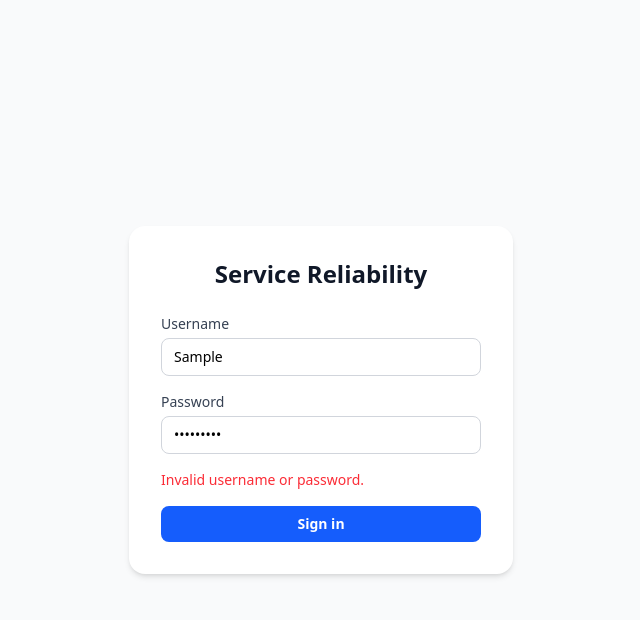
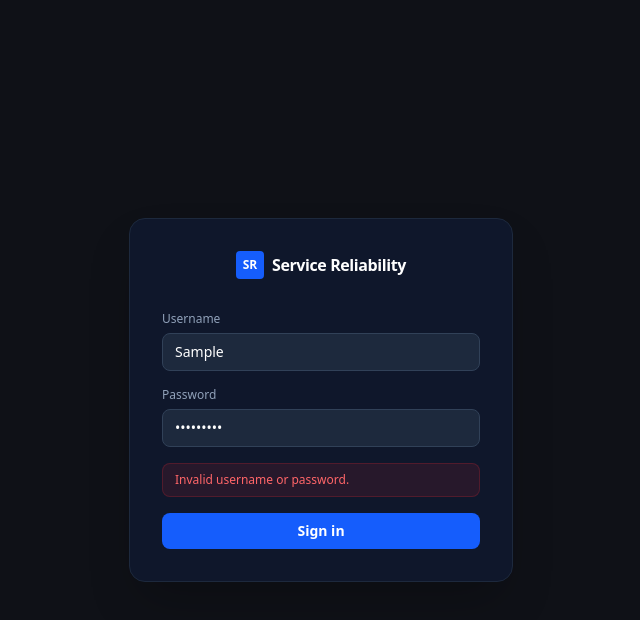
Before and after one commit to spacebran/service-reliability-app, a React (Vite) app in the folder frontend/: page /login in a window 1280 px wide. Both pictures are taken after typing "Sample", "Sample123" into the empty fields and a click on the button "Sign in". Shown: the top 620 px of the page, without its empty margins (319-959 px from the left). Built offline with nearby package versions, Linux system fonts and the light colour scheme; no server answers.

Commit message:
#3 Darkmoded the login too

```diff
--- a/frontend/src/components/LoginPage.tsx
+++ b/frontend/src/components/LoginPage.tsx
@@ -25,14 +25,21 @@ export default function LoginPage() {
   };
 
   return (
-    <div className="flex items-center justify-center min-h-screen bg-gray-50">
-      <div className="bg-white rounded-2xl shadow-md p-8 w-full max-w-sm">
-        <h1 className="text-2xl font-bold text-gray-900 mb-6 text-center">
-          Service Reliability
-        </h1>
+    <div className="flex items-center justify-center min-h-screen bg-[#0f1117]">
+      <div className="bg-slate-900 border border-slate-800 rounded-2xl shadow-2xl p-8 w-full max-w-sm">
+        {/* Logo + title */}
+        <div className="flex items-center justify-center gap-2 mb-8">
+          <div className="w-7 h-7 rounded bg-blue-600 flex items-center justify-center">
+            <span className="text-white text-xs font-bold">SR</span>
+          </div>
+          <h1 className="text-base font-semibold text-white tracking-tight">
+            Service Reliability
+          </h1>
+        </div>
+
         <form onSubmit={handleSubmit} className="space-y-4">
           <div>
-            <label className="block text-sm font-medium text-gray-700 mb-1">
+            <label className="block text-xs font-medium text-slate-400 mb-1.5">
               Username
             </label>
             <input
@@ -40,11 +47,11 @@ export default function LoginPage() {
               value={username}
               onChange={(e) => setUsername(e.target.value)}
               required
-              className="w-full border border-gray-300 rounded-lg px-3 py-2 text-sm focus:outline-none focus:ring-2 focus:ring-blue-500"
+              className="w-full bg-slate-800 border border-slate-700 rounded-lg px-3 py-2 text-sm text-white placeholder-slate-500 focus:outline-none focus:ring-2 focus:ring-blue-500 focus:border-transparent transition-colors"
             />
           </div>
           <div>
-            <label className="block text-sm font-medium text-gray-700 mb-1">
+            <label className="block text-xs font-medium text-slate-400 mb-1.5">
               Password
             </label>
             <input
@@ -52,14 +59,20 @@ export default function LoginPage() {
               value={password}
               onChange={(e) => setPassword(e.target.value)}
               required
-              className="w-full border border-gray-300 rounded-lg px-3 py-2 text-sm focus:outline-none focus:ring-2 focus:ring-blue-500"
+              className="w-full bg-slate-800 border border-slate-700 rounded-lg px-3 py-2 text-sm text-white placeholder-slate-500 focus:outline-none focus:ring-2 focus:ring-blue-500 focus:border-transparent transition-colors"
             />
           </div>
-          {error && <p className="text-red-500 text-sm">{error}</p>}
+
+          {error && (
+            <p className="text-xs text-red-400 bg-red-500/10 border border-red-500/20 rounded-lg px-3 py-2">
+              {error}
+            </p>
+          )}
+
           <button
             type="submit"
             disabled={loading}
-            className="w-full bg-blue-600 hover:bg-blue-700 text-white font-semibold py-2 rounded-lg text-sm transition-colors disabled:opacity-50"
+            className="w-full bg-blue-600 hover:bg-blue-500 text-white font-semibold py-2 rounded-lg text-sm transition-colors disabled:opacity-50 disabled:cursor-not-allowed"
           >
             {loading ? "Signing in…" : "Sign in"}
           </button>
```
